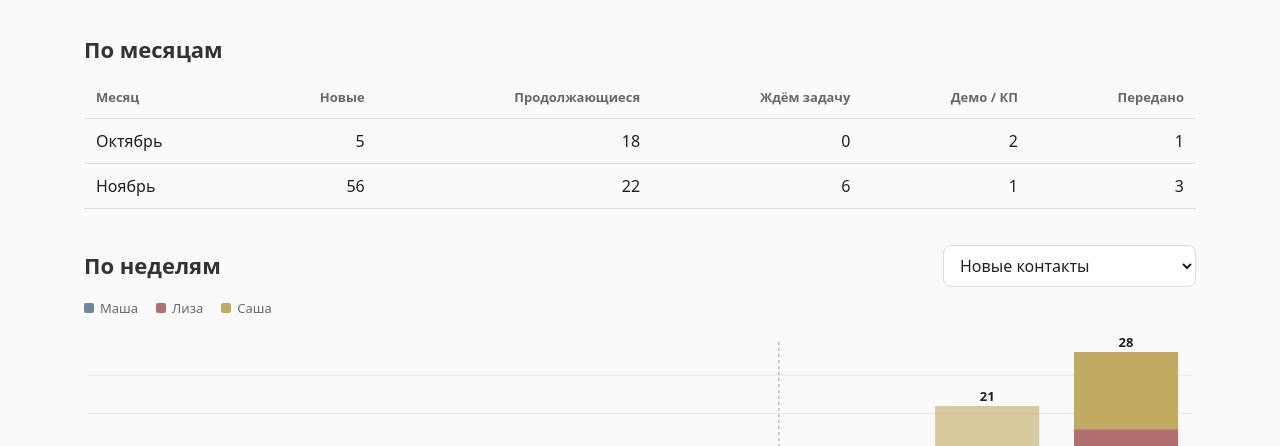
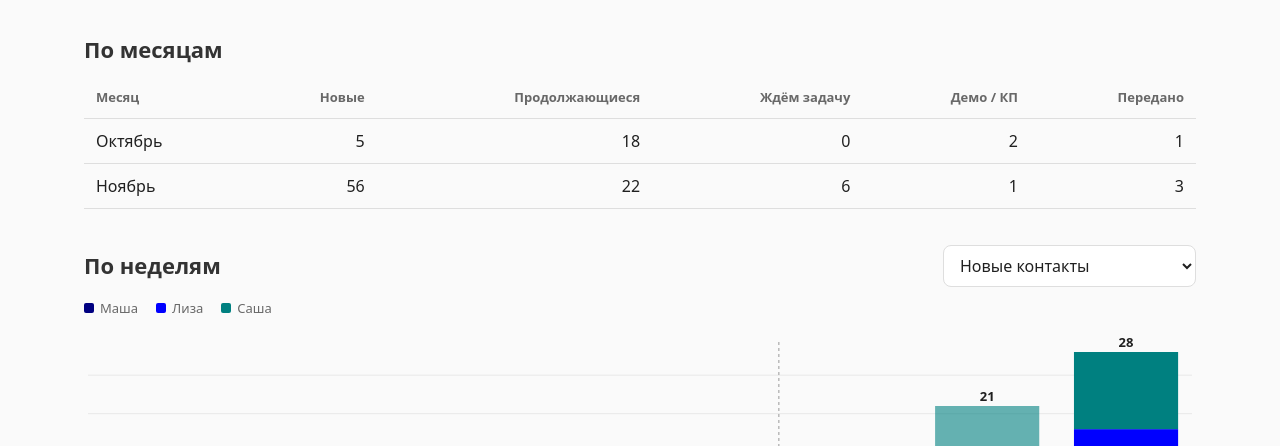
Before and after one commit to maria-creates/for_ilya_and_max, a plain HTML site: page reports/q4-touches-dashboard/index.html in a window 1280 px wide. Shown: the part 354-800 px from the top of the page. Drawn offline with Linux system fonts and the light colour scheme.

Commit message:
Закрепить выбранные синий и бирюзовый цвета участников

```diff
--- a/reports/q4-touches-dashboard/index.html
+++ b/reports/q4-touches-dashboard/index.html
@@ -155,7 +155,7 @@ color-scheme:light;
  const sources = new Map(Object.entries(window.Q4_DATA || {}).map(([k,v]) => [k,{status:'ok',data:v}]));
  const draws = new Map();
  window.dash = {
-  colors: ['#6e879e','#b16f70','#c1aa62'],
+  colors: ['#000080','#0000ff','#008080'],
   data: name => sources.get(name) || {status:'error',data:[]},
   calc(name, spec) { sources.set(name,{status:'ok',data:spec.fn(...spec.inputs.map(k=>sources.get(k)?.data || []))}); },
   draw(name, fn) { if(fn) { draws.set(name,fn); return; } document.querySelectorAll('[data-draw="'+name+'"]').forEach(el=>draws.get(name)?.(el)); },
```
Also changed, not shown: reports/q4-touches-dashboard/template.html (+1 -1 lines), site/index.html (+1 -1 lines).
